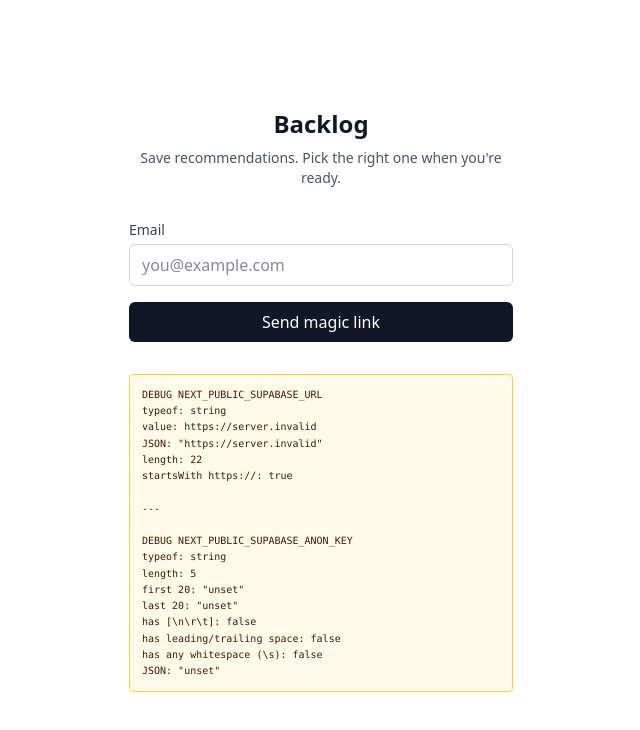
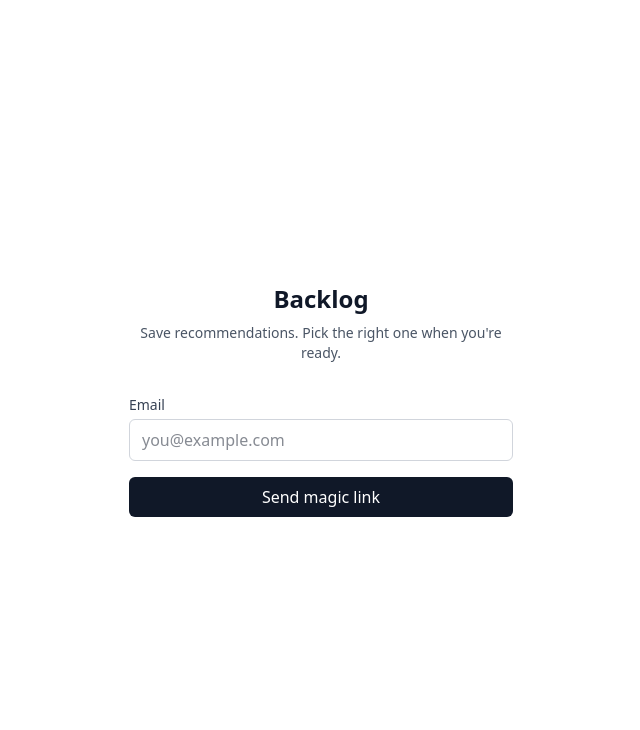
Before and after one commit to Mansha-Hooda/movie-app, a Next.js app: page /login in a window 1280 px wide. Shown: the top 730 px of the page, without its empty margins (319-959 px from the left). Built offline with nearby package versions, Linux system fonts and the light colour scheme; no server answers.

Commit message:
removed temp text

```diff
--- a/src/app/login/page.tsx
+++ b/src/app/login/page.tsx
@@ -1,25 +1,6 @@
 import { LoginForm } from '@/components/LoginForm'
 
-function debugEnvVar(name: string, value: string | undefined) {
-  const hasNewlineOrTab = value ? /[\n\r\t]/.test(value) : false
-  const hasLeadingTrailingSpace = value ? value !== value.trim() : false
-  const hasAnyWhitespace = value ? /\s/.test(value) : false
-
-  return `${name}
-typeof: ${typeof value}
-length: ${value?.length ?? 'n/a'}
-first 20: ${value ? JSON.stringify(value.slice(0, 20)) : 'n/a'}
-last 20: ${value ? JSON.stringify(value.slice(-20)) : 'n/a'}
-has [\\n\\r\\t]: ${String(hasNewlineOrTab)}
-has leading/trailing space: ${String(hasLeadingTrailingSpace)}
-has any whitespace (\\s): ${String(hasAnyWhitespace)}
-JSON: ${JSON.stringify(value)}`
-}
-
 export default function LoginPage() {
-  const supabaseUrl = process.env.NEXT_PUBLIC_SUPABASE_URL
-  const supabaseAnonKey = process.env.NEXT_PUBLIC_SUPABASE_ANON_KEY
-
   return (
     <main className="flex min-h-svh flex-col items-center justify-center px-6">
       <div className="w-full max-w-sm">
@@ -28,20 +9,6 @@ export default function LoginPage() {
           Save recommendations. Pick the right one when you&apos;re ready.
         </p>
         <LoginForm />
-
-        {/* TEMP DEBUG — remove after Vercel env investigation */}
-        <pre className="mt-8 overflow-x-auto rounded border border-amber-300 bg-amber-50 p-3 text-left text-[10px] leading-relaxed text-amber-950">
-          {`DEBUG NEXT_PUBLIC_SUPABASE_URL
-typeof: ${typeof supabaseUrl}
-value: ${supabaseUrl ?? '(undefined)'}
-JSON: ${JSON.stringify(supabaseUrl)}
-length: ${supabaseUrl?.length ?? 'n/a'}
-startsWith https://: ${String(supabaseUrl?.startsWith('https://') ?? false)}
-
----
-
-${debugEnvVar('DEBUG NEXT_PUBLIC_SUPABASE_ANON_KEY', supabaseAnonKey)}`}
-        </pre>
       </div>
     </main>
   )
--- a/src/lib/gemini/identify.ts
+++ b/src/lib/gemini/identify.ts
@@ -32,7 +32,7 @@ type GeminiResponse = {
 }
 
 function getApiKey(): string {
-  const key = process.env.GEMINI_API_KEY
+  const key = process.env.GEMINI_API_KEY?.trim()
   if (!key) {
     throw new Error('GEMINI_API_KEY is not configured')
   }
@@ -78,9 +78,13 @@ export async function identifyScreenshot(
 ): Promise<IdentifyResult> {
   const key = getApiKey()
 
-  const response = await fetch(`${GEMINI_URL}?key=${encodeURIComponent(key)}`, {
+  // Prefer header auth (query ?key= also works; both sent for compatibility)
+  const response = await fetch(GEMINI_URL, {
     method: 'POST',
-    headers: { 'Content-Type': 'application/json' },
+    headers: {
+      'Content-Type': 'application/json',
+      'x-goog-api-key': key,
+    },
     body: JSON.stringify({
       contents: [
         {
```
